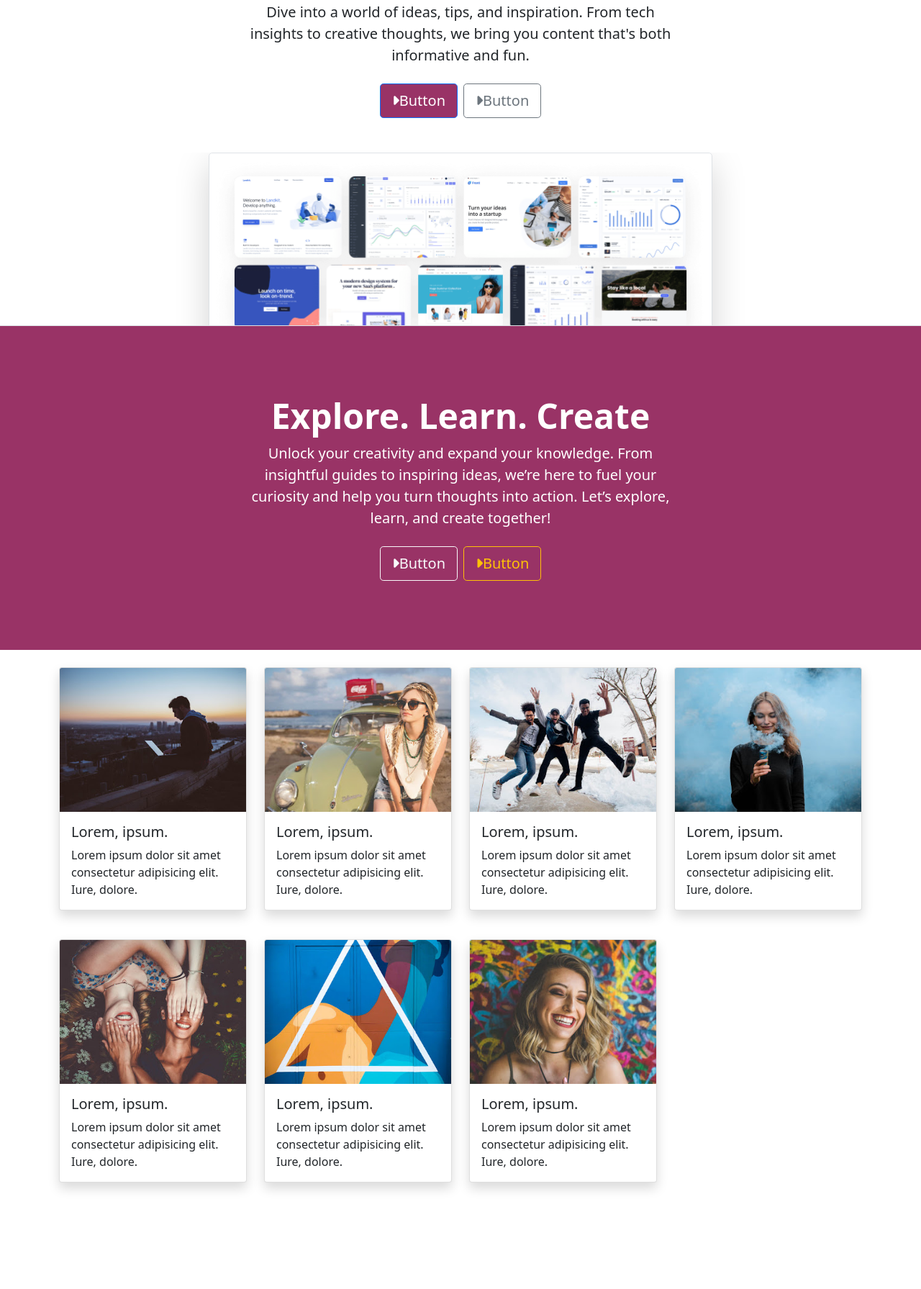
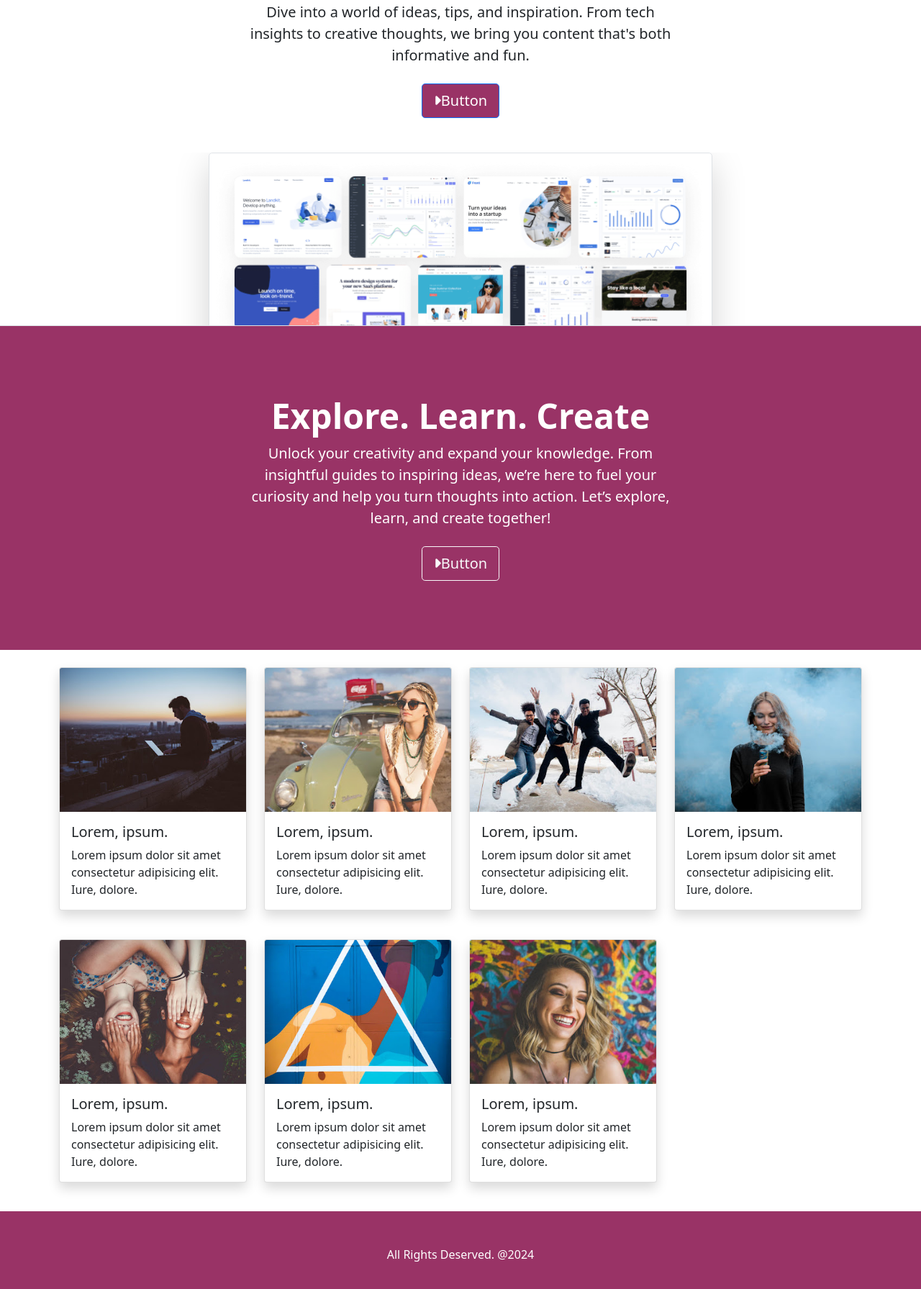
Before and after one commit to yasinserhatpeker/Blog-awesome.html, a plain HTML site: page index.html in a window 1280 px wide. Shown: the part 225-2016 px from the top of the page at 72% size. Before the commit the page ends 1908 px from the top, so only its background shows below. Drawn offline with nearby package versions, Linux system fonts and the light colour scheme.

Commit message:
buttonlar değiştirildi.

```diff
--- a/index.html
+++ b/index.html
@@ -60,8 +60,7 @@
        <div class="mb-5 d-grid gap-2 d-md-flex justify-content-md-center">
           <button class="btn btn-primary btn-lg">
             <i class="fa-solid fa-caret-right"></i>Button</button>
-            <button class="btn btn-outline-secondary btn-lg">
-                <i class="fa-solid fa-caret-right"></i>Button</button>
+
        </div>
 <div style="max-height: 30vh;" class="overflow-hidden">
 <div class="container px-5">
@@ -89,8 +88,7 @@
                  <div class="d-grid gap-2 d-md-flex justify-content-md-center">
                     <button class="btn btn-outline-light btn-lg">
                       <i class="fa-solid fa-caret-right"></i>Button</button>
-                      <button class="btn btn-outline-warning btn-lg">
-                          <i class="fa-solid fa-caret-right"></i>Button</button>
+
                  </div>
         </div>
     </div>
@@ -164,6 +162,13 @@
 </main>
 
 
+<!--footer-->
+<footer class="py-5 bg-dark text-white">
+    <div class="container text-center">
+        <span>All Rights Deserved. @2024</span>
+    </div>
+</footer>
+
 
 
 
```
